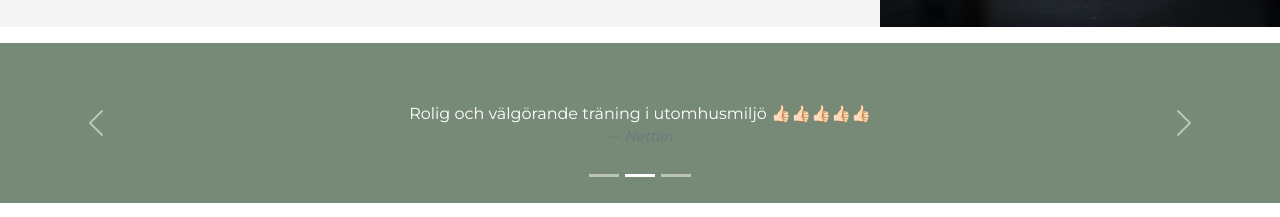
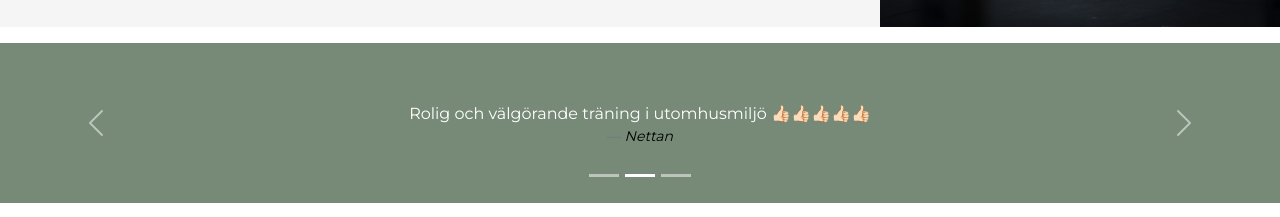
Before and after one commit to JannieBackman/examensarbete, a React (Create React App) app: page / in a window 1280 px wide. Shown: the part 1541-1758 px from the top of the page. Built offline with nearby package versions, Linux system fonts and the light colour scheme.

Commit message:
change color for visuall clearance

```diff
--- a/src/components/Review.jsx
+++ b/src/components/Review.jsx
@@ -1,47 +1,53 @@
-import Carousel from 'react-bootstrap/Carousel';
-import './Review.css';
+import Carousel from "react-bootstrap/Carousel";
+import "./Review.css";
 
 function Review() {
   return (
-    <Carousel style={{ backgroundColor: '#778a77', width: '100%' }}>
+    <Carousel style={{ backgroundColor: "#778a77", width: "100%" }}>
       <Carousel.Item interval={4000}>
-        <div className="d-block w-100 height">
+        <div className='d-block w-100 height'>
           <Carousel.Caption>
-            <blockquote className="blockqoute mb-0">
+            <blockquote className='blockqoute mb-0'>
               <p>
-                {''}Kul och super bra träning för alla!{''}
+                {""}Kul och super bra träning för alla!{""}
               </p>
-              <footer className="blockquote-footer">
-                <cite title="Source Title">Soffi</cite>
+              <footer className='blockquote-footer'>
+                <cite style={{ color: "black" }} title='Source Title'>
+                  Soffi
+                </cite>
               </footer>
             </blockquote>
           </Carousel.Caption>
         </div>
       </Carousel.Item>
       <Carousel.Item>
-        <div className="d-block w-100 height">
+        <div className='d-block w-100 height'>
           <Carousel.Caption>
-            <blockquote className="blockqoute mb-0">
+            <blockquote className='blockqoute mb-0'>
               <p>
-                {''}Rolig och välgörande träning i utomhusmiljö 👍🏻👍🏻👍🏻👍🏻👍🏻{''}
+                {""}Rolig och välgörande träning i utomhusmiljö 👍🏻👍🏻👍🏻👍🏻👍🏻{""}
               </p>
-              <footer className="blockquote-footer">
-                <cite title="Source Title">Nettan</cite>
+              <footer className='blockquote-footer'>
+                <cite style={{ color: "black" }} title='Source Title'>
+                  Nettan
+                </cite>
               </footer>
             </blockquote>
           </Carousel.Caption>
         </div>
       </Carousel.Item>
       <Carousel.Item>
-        <div className="d-block w-100 height">
+        <div className='d-block w-100 height'>
           <Carousel.Caption>
-            <blockquote className="blockqoute mb-0">
+            <blockquote className='blockqoute mb-0'>
               <p>
-                {''}Bästa träningen, speciellt i dessa tider! Utomhus och med
-                avstånd 👌⭐️💪{''}
+                {""}Bästa träningen, speciellt i dessa tider! Utomhus och med
+                avstånd 👌⭐️💪{""}
               </p>
-              <footer className="blockquote-footer">
-                <cite title="Source Title">Monika</cite>
+              <footer className='blockquote-footer'>
+                <cite style={{ color: "black" }} title='Source Title'>
+                  Monika
+                </cite>
               </footer>
             </blockquote>
           </Carousel.Caption>
```
